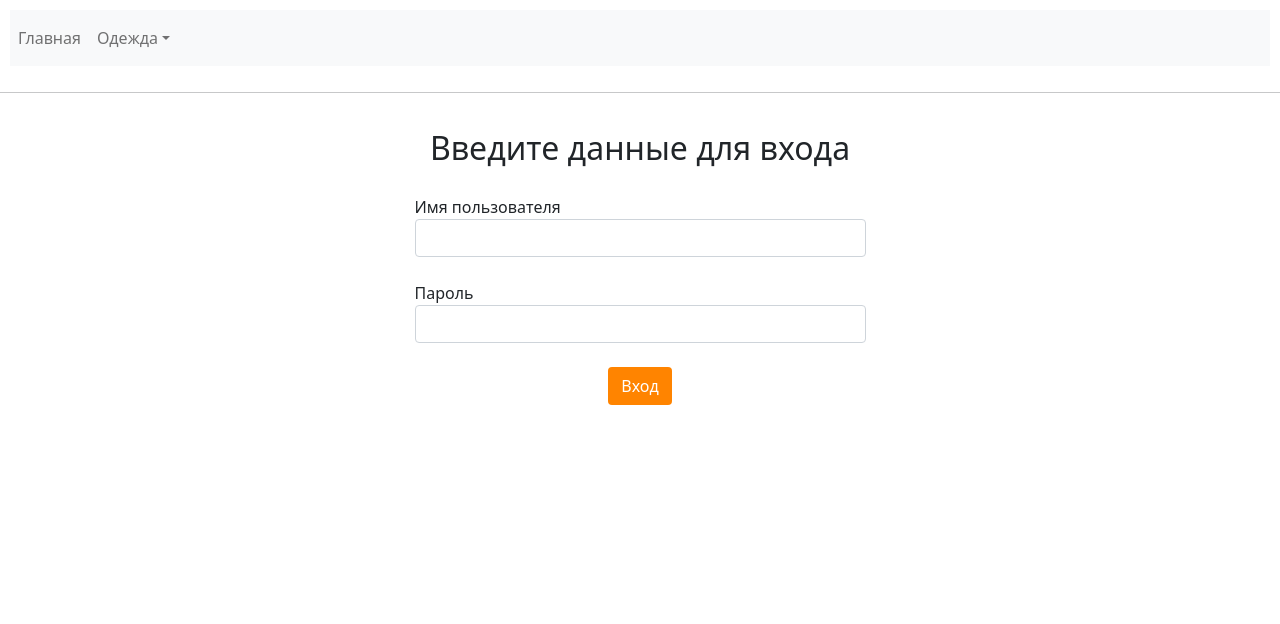
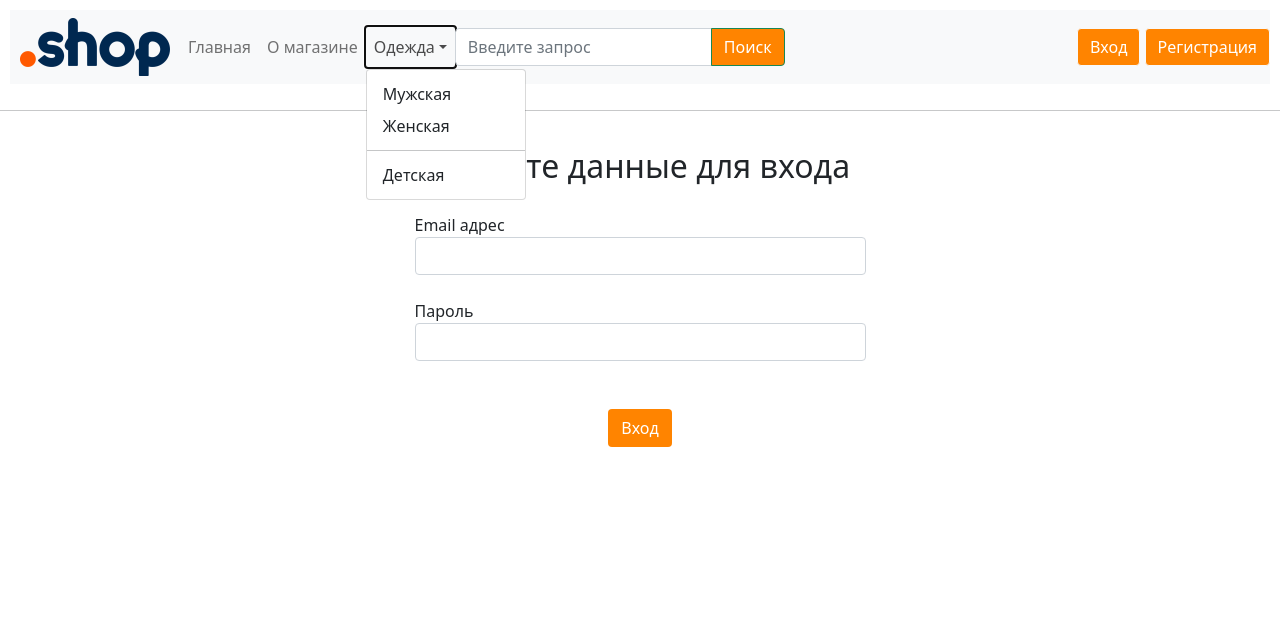
Before and after one commit to alvinist27/djangoShop, a Django app: page /users/login in a window 1280 px wide, after a click on "Одежда". Shown: the top 624 px of the page. Run offline with Django 4.2, Linux system fonts and the light colour scheme; some libraries are stand-ins or nearby versions.

Commit message:
Edited login

```diff
--- a/app_shop/models.py
+++ b/app_shop/models.py
@@ -1,4 +1,5 @@
 from django.contrib.auth.base_user import AbstractBaseUser
+from django.contrib.auth.models import UserManager
 from django.core.validators import MinValueValidator, MaxValueValidator
 from django.db import models
 
@@ -15,10 +16,11 @@
     name = models.CharField(max_length=40, verbose_name='Имя')
     surname = models.CharField(max_length=50, verbose_name='Фамилия')
     birth_date = models.DateField(null=True, verbose_name='Дата рождения')
-    email = models.EmailField(max_length=50, verbose_name='Электронный адрес')
+    email = models.EmailField(max_length=50, unique=True, verbose_name='Электронный адрес')
     access = models.ForeignKey(
         RightAccess, on_delete=models.DO_NOTHING, related_name='user', verbose_name='Права', default=3,
     )
+    objects = UserManager()
 
     USERNAME_FIELD = 'email'
 
--- a/app_users/forms.py
+++ b/app_users/forms.py
@@ -1,33 +1,23 @@
+from captcha.fields import CaptchaField
 from django import forms
-from django.contrib.auth.forms import AuthenticationForm
 from django.contrib.auth.forms import UserCreationForm
-# from django.contrib.auth.models import User
 from app_shop.models import User
 
 
-class AuthForm(AuthenticationForm):
-    username = forms.CharField(max_length=80, required=True, label='Имя пользователя')
+class AuthForm(forms.Form):
+    email = forms.CharField(max_length=50, required=True, label='Email адрес')
     password = forms.CharField(widget=forms.PasswordInput, label='Пароль')
+    captcha = CaptchaField(label='Captcha')
 
 
 class RegistrationForm(UserCreationForm):
     name = forms.CharField(max_length=40, required=True, label='Имя пользователя')
-    surname = forms.CharField(max_length=50, required=True, label='Имя пользователя')
+    surname = forms.CharField(max_length=50, required=True, label='Фамилия пользователя')
     email = forms.EmailField(label='Email адрес', required=True)
     password1 = forms.CharField(widget=forms.PasswordInput, min_length=8, label='Введите пароль')
     password2 = forms.CharField(widget=forms.PasswordInput, min_length=8, label='Повторите пароль')
+    captcha = CaptchaField()
 
     class Meta:
         model = User
         fields = ('name', 'surname', 'email', 'password1', 'password2')
-
-
-class UpdateUserForm(forms.ModelForm):
-    username = forms.CharField(max_length=80, required=True, label='Имя пользователя')
-    email = forms.EmailField(label='Email адрес')
-    first_name = forms.CharField(max_length=150, label='Имя')
-    last_name = forms.CharField(max_length=150, label='Фамилия')
-
-    class Meta:
-        model = User
-        fields = ('name', 'surname', 'email', 'password')
--- a/app_users/urls.py
+++ b/app_users/urls.py
@@ -1,10 +1,8 @@
 from django.urls import path
-from app_users.views import AuthView, RegistrationView, LogoutUserView, UpdateUserView
 
+from app_users.views import AuthView, RegistrationView
 
 urlpatterns = [
     path('register', RegistrationView.as_view(), name='register'),
     path('login', AuthView.as_view(), name='login'),
-    path('logout', LogoutUserView.as_view(), name='logout'),
-    path('profile', UpdateUserView.as_view(), name='profile'),
 ]
--- a/app_users/views.py
+++ b/app_users/views.py
@@ -1,10 +1,7 @@
 from django.contrib.auth import authenticate, login
 from django.shortcuts import render, redirect
-from app_users.forms import RegistrationForm, AuthForm, UpdateUserForm
+from app_users.forms import RegistrationForm, AuthForm
 from django.views import View
-from django.contrib.auth.views import LoginView, LogoutView
-from django.contrib.auth.decorators import login_required
-from django.utils.decorators import method_decorator
 
 
 class RegistrationView(View):
@@ -15,33 +12,24 @@
     def post(self, request):
         form = RegistrationForm(request.POST)
         if form.is_valid():
-            form.save()
-            email = form.cleaned_data.get('email')
-            password = form.cleaned_data.get('password1')
-            user = authenticate(email=email, password=password)
+            user = form.save()
             login(request, user)
             return redirect('/')
         return render(request, 'app_users/register.html', {'form': form})
 
 
-class AuthView(LoginView):
-    template_name = 'app_users/login.html'
-    form_class = AuthForm
-
-
-@method_decorator(login_required, name='dispatch')
-class LogoutUserView(LogoutView):
-    next_page = '/'
-
-
-@method_decorator(login_required, name='dispatch')
-class UpdateUserView(View):
+class AuthView(View):
     def get(self, request):
-        form = UpdateUserForm(instance=request.user)
-        return render(request, 'app_users/profile.html', {'form': form})
+        form = AuthForm()
+        return render(request, 'app_users/login.html', {'form': form})
 
     def post(self, request):
-        form = UpdateUserForm(request.POST, instance=request.user)
+        form = AuthForm(request.POST)
         if form.is_valid():
-            form.save()
-        return render(request, 'app_users/profile.html', {'form': form})
+            email = form.cleaned_data['email']
+            password = form.cleaned_data['password']
+            user = authenticate(email=email, password=password)
+            if user:
+                login(request, user)
+                return redirect('/')
+        return render(request, 'app_users/login.html', {'form': form})
--- a/djangoShop/settings.py
+++ b/djangoShop/settings.py
@@ -45,6 +45,7 @@
     'app_shop',
     'app_users',
     'crispy_forms',
+    'captcha',
 ]
 
 MIDDLEWARE = [
@@ -140,3 +141,7 @@
 DEFAULT_AUTO_FIELD = 'django.db.models.BigAutoField'
 
 CRISPY_TEMPLATE_PACK = 'bootstrap4'
+
+LOGIN_REDIRECT_URL = '/'
+
+AUTH_USER_MODEL = 'app_shop.User'
--- a/djangoShop/urls.py
+++ b/djangoShop/urls.py
@@ -19,4 +19,5 @@
 urlpatterns = [
     path('admin/', admin.site.urls),
     path('users/', include('app_users.urls')),
+    path('captcha', include('captcha.urls')),
 ]
--- a/static/css/style.css
+++ b/static/css/style.css
@@ -228,6 +228,13 @@
     margin-left: 0px;
 }
 
+.captcha {
+    width: 10%;
+    height: 10%;
+    margin-right: 0px;
+    margin-left: 0px;
+}
+
 #col1 {
 	flex: 1;
 	height: 30%;
--- a/templates/app_users/login.html
+++ b/templates/app_users/login.html
@@ -1,4 +1,5 @@
 {% extends 'base.html' %}
+{% load crispy_forms_filters %}
 {% load static %}
 {% load crispy_forms_tags %}
 
@@ -24,8 +25,9 @@
                     {% endif %}
                     <form method="post">
                         {% csrf_token %}
-                        {{ form.username|as_crispy_field }}<br>
+                        {{ form.email|as_crispy_field }}<br>
                         {{ form.password|as_crispy_field }}<br>
+                        {{ form.captcha|as_crispy_field }}<br>
                         <div id="sub"><button type="submit" class="btn">Вход</button></div>
                     </form>
                 </div>
--- a/templates/app_users/register.html
+++ b/templates/app_users/register.html
@@ -30,10 +30,12 @@
                         {{ form.email|as_crispy_field }}<br>
                         {{ form.password1|as_crispy_field }}<br>
                         {{ form.password2|as_crispy_field }}<br>
+                        {{ form.captcha|as_crispy_field }}<br>
                         <div id="sub">
                             <button type="submit" class="btn">
                                 Регистрация
-                            </button></div>
+                            </button>
+                        </div>
                     </form>
                 </div>
             </div>
--- a/templates/block/navbar.html
+++ b/templates/block/navbar.html
@@ -1,23 +1,44 @@
 {% load static %}
 <nav class="navbar navbar-expand-lg navbar-light bg-light">
-
+    <a href="/">
+        <img src="{% static 'img/logo.png' %}" width="150px" height="58px">
+    </a>
 
     <div class="collapse navbar-collapse" id="navbarSupportedContent">
         <ul class="navbar-nav mr-auto">
             <li class="nav-item">
                 <a class="nav-link" href="/">Главная</a>
             </li>
-
+            <li class="nav-item">
+                <a class="nav-link" href="/about">О магазине</a>
+            </li>
             <li class="nav-item dropdown">
                 <a class="nav-link dropdown-toggle" href="#" id="navbarDropdown" role="button"
                    data-bs-toggle="dropdown" aria-expanded="false">Одежда</a>
-
+                <ul class="dropdown-menu" aria-labelledby="navbarDropdown">
+                    <li><a class="dropdown-item" href="/men">Мужская</a></li>
+                    <li><a class="dropdown-item" href="/women">Женская</a></li>
+                    <li><hr class="dropdown-divider"></li>
+                    <li><a class="dropdown-item" href="/child">Детская</a></li>
+                </ul>
             </li>
         </ul>
-
+        <form action="/search_results" method="get" class="form-inline my-2 my-lg-0">
+            <div class="input-group">
+                <input name="q" class="form-control" type="search" placeholder="Введите запрос" aria-label="Search">
+                <button class="btn btn-outline-success my-2 my-sm-0" type="submit">Поиск</button>
+            </div>
+        </form>
 
         <div class="buttons">
-
+            {% if user.is_authenticated %}
+                <a href="/cart_detail" class="btn btn-outline-light">Корзина</a>
+                <a href="/profile" class="btn btn-outline-light">Профиль</a>
+                <a href="/logout" class="btn btn-outline-light">Выход</a>
+            {% else %}
+                <a href="/login" class="btn btn-outline-light mr-2">Вход</a>
+                <a href="/register" class="btn btn-outline-light mr-2">Регистрация</a>
+            {% endif %}
         </div>
     </div>
     <button class="navbar-toggler" type="button" data-toggle="collapse" data-target="#navbarSupportedContent"
```
Also changed, not shown: app_shop/migrations/0003_alter_user_email.py (added), app_shop/migrations/0004_alter_user_managers.py (added).
